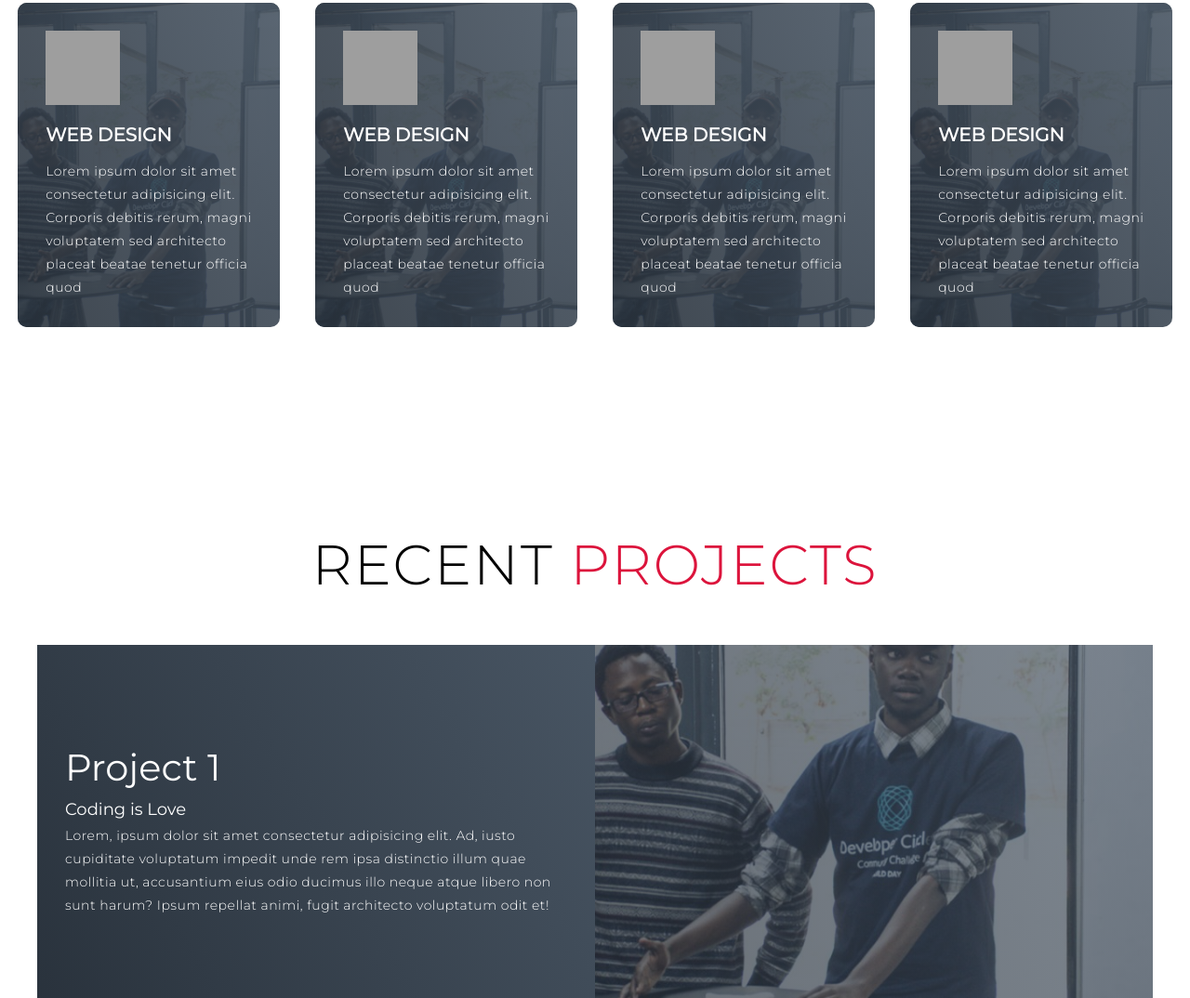
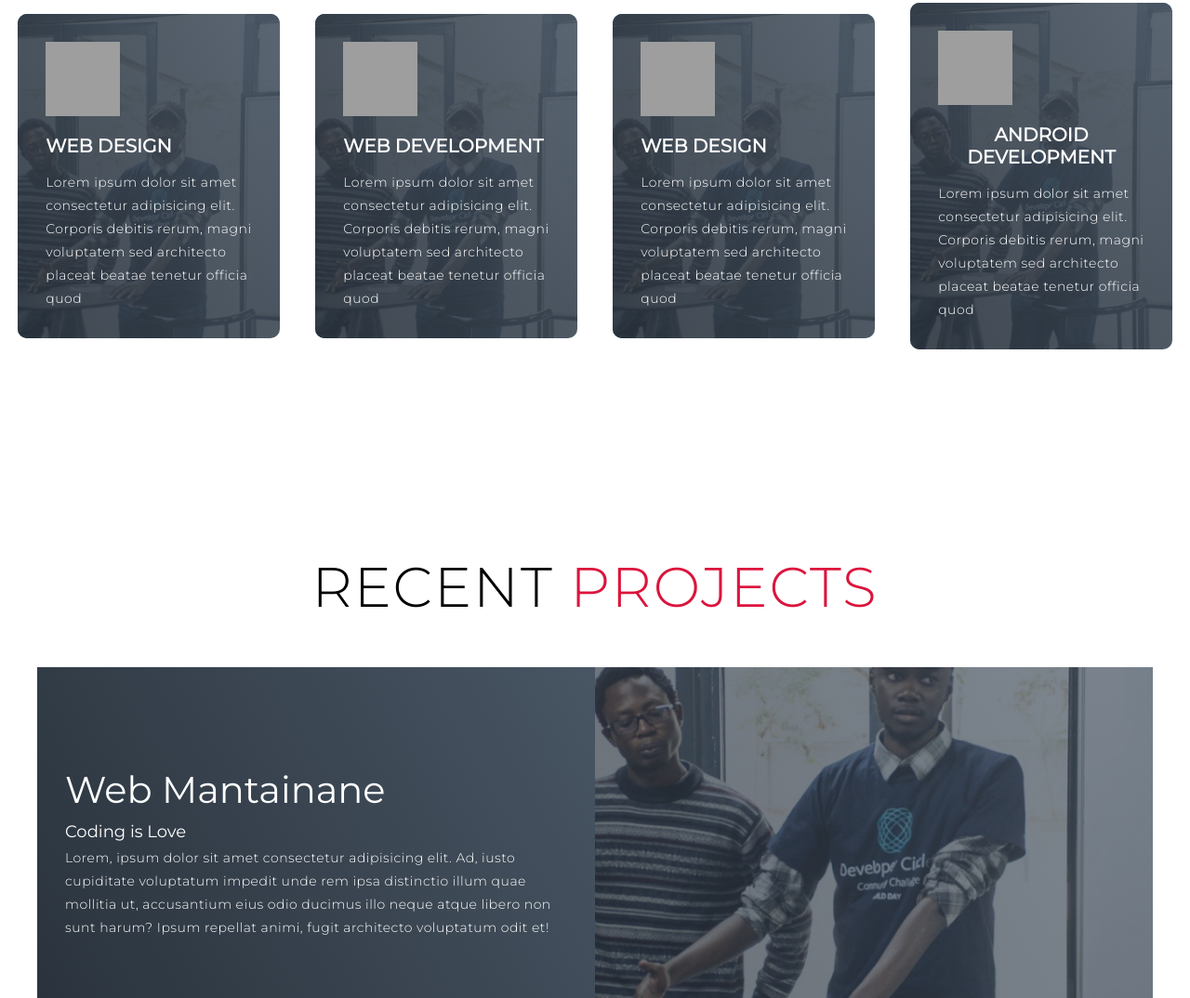
Before and after one commit to Silikhe/html-css, a website: page index.html in a window 1280 px wide. Shown: the part 1149-2223 px from the top of the page at 93% size. Drawn offline with Linux system fonts and the light colour scheme; grey boxes are pictures that could not be loaded.

Commit message:
refactor

```diff
--- a/index.html
+++ b/index.html
@@ -58,7 +58,7 @@
         </div>
         <div class="service-item">
           <div class="icon"><img src="https://img.icons8.com/bubbles/100/000000/services.png"/></div>
-          <h2>Web Design</h2>
+          <h2>Web Development</h2>
           <p>Lorem ipsum dolor sit amet consectetur adipisicing elit. Corporis debitis rerum, magni voluptatem sed architecto placeat beatae tenetur officia quod</p>
         </div>
         <div class="service-item">
@@ -68,7 +68,7 @@
         </div>
         <div class="service-item">
           <div class="icon"><img src="https://img.icons8.com/bubbles/100/000000/services.png"/></div>
-          <h2>Web Design</h2>
+          <h2>Android Development</h2>
           <p>Lorem ipsum dolor sit amet consectetur adipisicing elit. Corporis debitis rerum, magni voluptatem sed architecto placeat beatae tenetur officia quod</p>
         </div>
       </div>
@@ -85,7 +85,7 @@
       <div class="all-projects">
         <div class="project-item">
           <div class="project-info">
-            <h1>Project 1</h1>
+            <h1>Web Mantainane</h1>
             <h2>Coding is Love</h2>
             <p>Lorem, ipsum dolor sit amet consectetur adipisicing elit. Ad, iusto cupiditate voluptatum impedit unde rem ipsa distinctio illum quae mollitia ut, accusantium eius odio ducimus illo neque atque libero non sunt harum? Ipsum repellat animi, fugit architecto voluptatum odit et!</p>
           </div>
```
Also changed, not shown: 1 other file.
